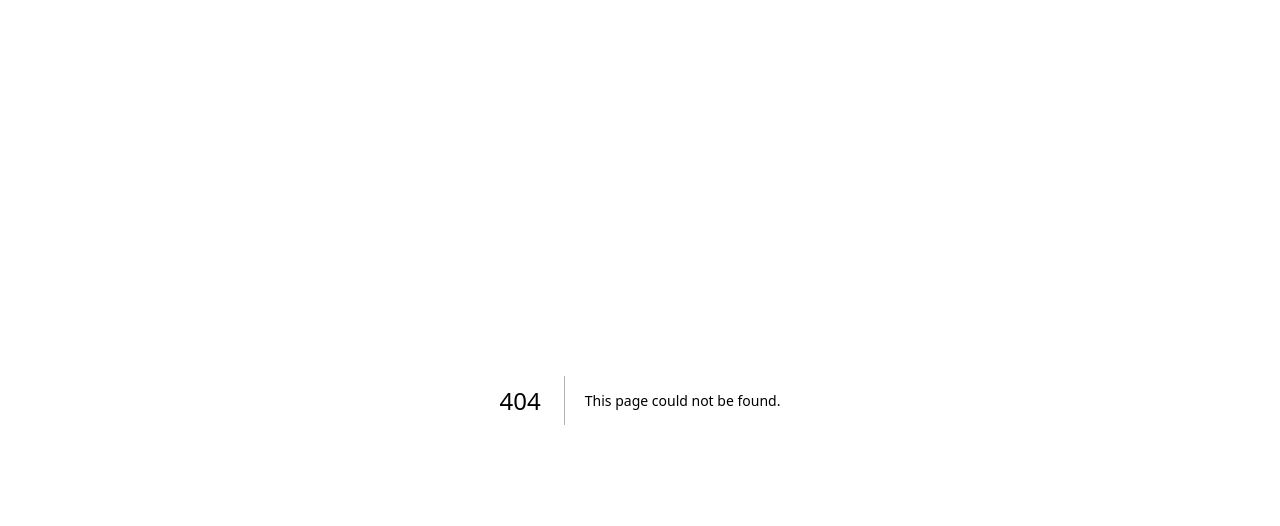
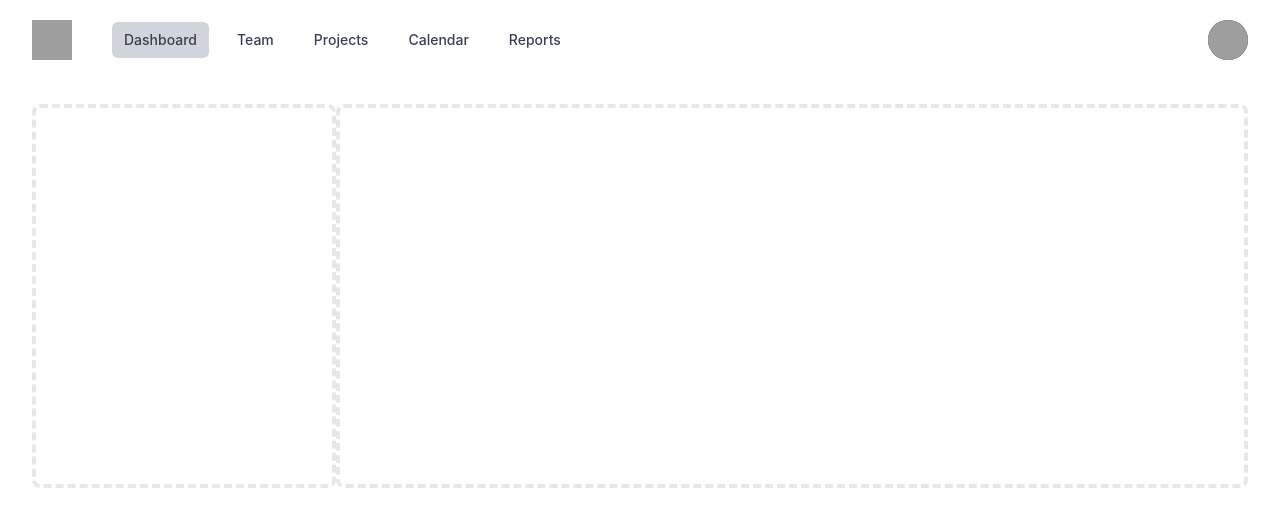
Before and after one commit to muchamadagush/nextcom, a Next.js app: page /dashboard in a window 1280 px wide. Before the commit this address had no page. Shown: the top 526 px of the page. Built offline with nearby package versions, Linux system fonts and the light colour scheme; grey boxes are pictures that could not be loaded.

Commit message:
create(components): dashboard

```diff
--- /dev/null
+++ b/src/pages/dashboard.tsx
@@ -0,0 +1,3 @@
+import Dashboard from 'views/Dashboard/dashboard'
+
+export default Dashboard
--- a/src/styles/globals.css
+++ b/src/styles/globals.css
@@ -19,6 +19,24 @@ a {
   box-sizing: border-box;
 }
 
+/* scrollbar */
+.scrollbar-thin::-webkit-scrollbar {
+  @apply w-2 h-2
+}
+
+.scrollbar-track-gray-200::-webkit-scrollbar-track {
+  @apply bg-gray-200
+}
+
+.scrollbar-thumb-dark-gray-400::-webkit-scrollbar-thumb {
+  @apply bg-gray-400 rounded-full border-2 border-gray-400
+}
+
+.scrollbar-hover-black::-webkit-scrollbar-thumb:hover {
+  @apply bg-black
+}
+/* end scrollbar */
+
 /* @media (prefers-color-scheme: dark) {
   html {
     color-scheme: dark;
--- /dev/null
+++ b/src/views/Dashboard/dashboard.tsx
@@ -0,0 +1,47 @@
+import Navbar from "components/Navbar/navbar"
+
+const user = {
+  name: 'Tom Cook',
+  email: 'tom@example.com',
+  imageUrl:
+    'https://images.unsplash.com/photo-1472099645785-5658abf4ff4e?ixlib=rb-1.2.1&ixid=eyJhcHBfaWQiOjEyMDd9&auto=format&fit=facearea&facepad=2&w=256&h=256&q=80',
+}
+const navigation = [
+  { name: 'Dashboard', href: '#', current: true },
+  { name: 'Team', href: '#', current: false },
+  { name: 'Projects', href: '#', current: false },
+  { name: 'Calendar', href: '#', current: false },
+  { name: 'Reports', href: '#', current: false },
+]
+const userNavigation = [
+  { name: 'Your Profile', href: '#' },
+  { name: 'Settings', href: '#' },
+  { name: 'Sign out', href: '#' },
+]
+
+const Dashboard = () => {
+  const isAdmin = false
+  return (
+    <div className="min-h-full">
+
+      <Navbar user={user} navigation={navigation} userNavigation={userNavigation} isAdmin={isAdmin} />
+
+      <main>
+        <div className="mx-auto max-w-7xl py-6 sm:px-6 lg:px-8 flex">
+          {/* left */}
+          <div className="px-4 sm:px-0 w-1/4 max-h-screen overflow-y-scroll scrollbar-thin scrollbar-track-gray-200 scrollbar-thumb-dark-gray-400 scrollbar-hover-black">
+            {/* Replace with your content */}
+            <div className="h-96 rounded-lg border-4 border-dashed border-gray-200" />
+          </div>
+          {/* right */}
+          <div className="px-4 sm:px-0 w-3/4">
+            {/* Replace with your content */}
+            <div className="h-96 rounded-lg border-4 border-dashed border-gray-200" />
+          </div>
+        </div>
+      </main>
+    </div>
+  )
+}
+
+export default Dashboard
```
